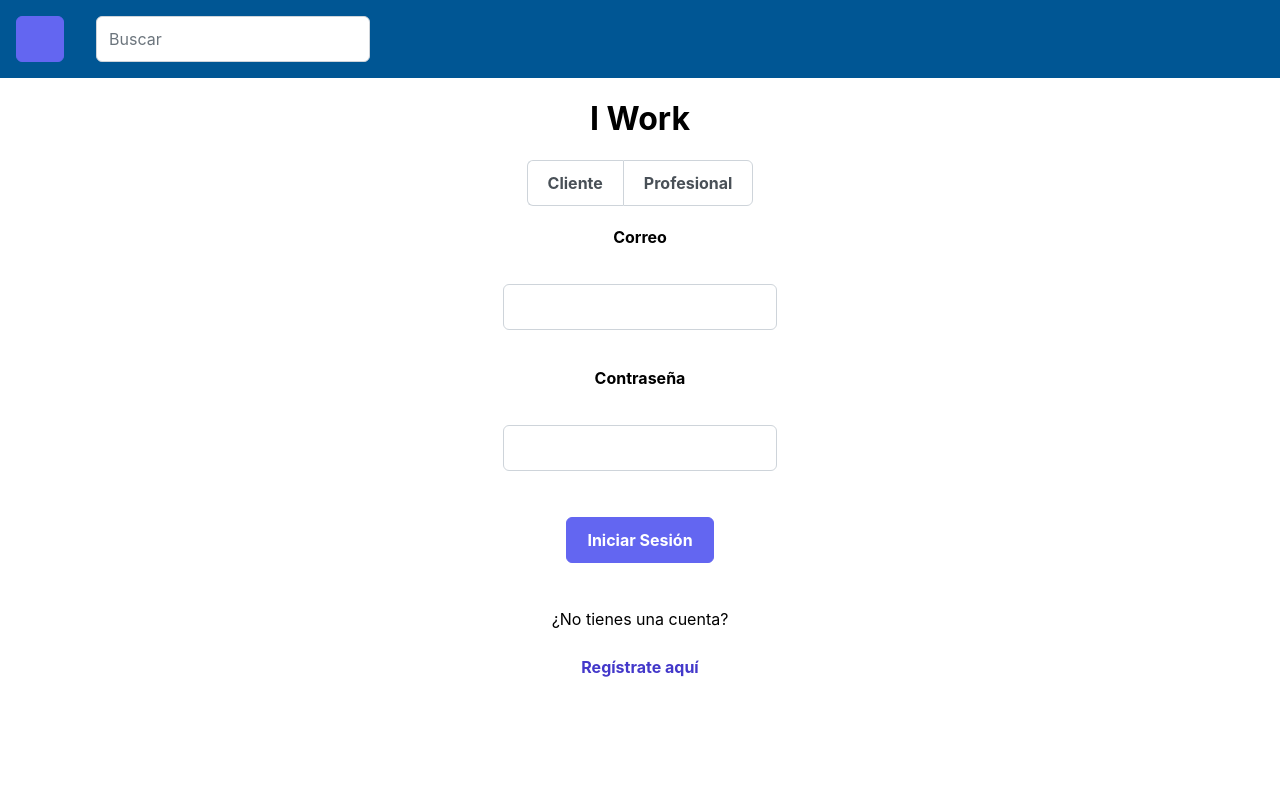
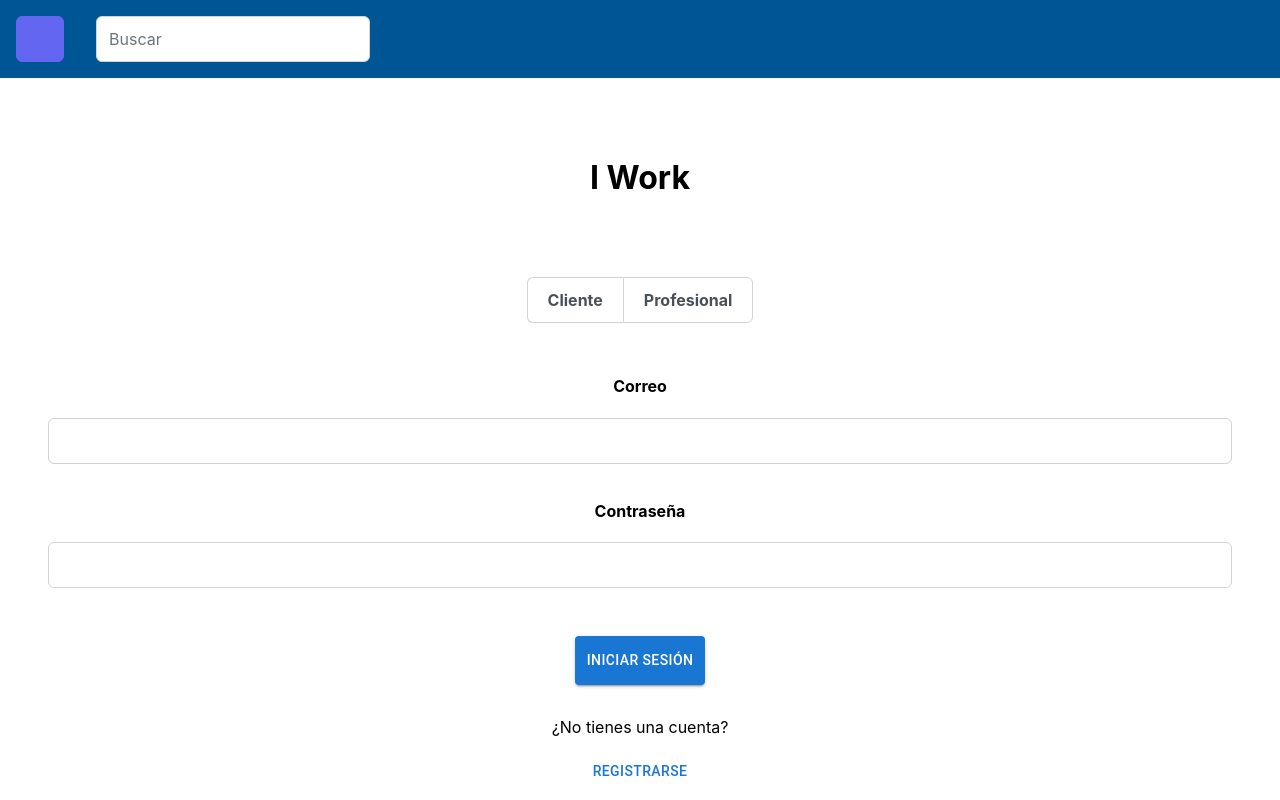
Before and after one commit to TomvShoo/IWork, a React (Create React App) app: page /Login in a window 1280 px wide. Built offline with nearby package versions, Linux system fonts and the light colour scheme.

Commit message:
Mejoras al diseño de la interfaz de login y register

```diff
--- a/package.json
+++ b/package.json
@@ -3,6 +3,9 @@
   "version": "0.1.0",
   "private": true,
   "dependencies": {
+    "@emotion/react": "^11.11.1",
+    "@emotion/styled": "^11.11.0",
+    "@mui/material": "^5.14.8",
     "@testing-library/jest-dom": "^5.17.0",
     "@testing-library/react": "^13.4.0",
     "@testing-library/user-event": "^13.5.0",
--- a/src/App.js
+++ b/src/App.js
@@ -1,6 +1,6 @@
 // import logo from './logo.svg';
 import "./App.css";
-import "primereact/resources/primereact.min.css";
+// import "primereact/resources/primereact.min.css";
 import { Login } from "./components/Login";
 import { Routes, Route } from "react-router-dom";
 import { Perfil } from "./components/Perfil";
--- a/src/components/Login.js
+++ b/src/components/Login.js
@@ -1,55 +1,80 @@
 import { Outlet, Link } from "react-router-dom";
-import React from "react";
+// import React from "react";
+import * as React from "react";
+import Alert from "@mui/material/Alert";
+import { Card } from "primereact/card";
 import { InputText } from "primereact/inputtext";
-import { Button } from "primereact/button";
+// import { Button } from "primereact/button";
 import { Password } from "primereact/password";
 import SwitchButton from "./SwitchButton";
+
 //theme
 import "primereact/resources/themes/lara-light-indigo/theme.css";
 //core
 import "primereact/resources/primereact.min.css";
+import { Button } from "@mui/material";
 
 const Estilo = {
-  divlogin: {
+  tittle: {
+    margin: "5rem",
+  },
+  switchButton: {
+    margin: "1rem",
+  },
+  inputs: {
+    margin: "2rem 0rem",
+  },
+  input: {
     display: "flex",
     flexDirection: "column",
+    margin: "1rem 0rem"
+  },
+  inputText: {
+    margin: "0rem 3rem",
   },
   button: {
-    margin: "30px",
+    padding: "0.75rem",
+    margin: "1rem 0rem",
   },
 };
 
 export const Login = () => {
   return (
-    <div>
-      <h1>I Work</h1>
+    <container>
+      <h1 style={Estilo.tittle}>I Work</h1>
 
-      <SwitchButton />
+      <div style={Estilo.switchButton}>
+        <SwitchButton />
+      </div>
 
-      <div style={Estilo.divlogin}>
-        <h4>Correo</h4>
-        <p>
-          <InputText></InputText>
-        </p>
-
-        <h4>Contraseña</h4>
-        <p>
-          <Password></Password>
-        </p>
+      <div style={Estilo.inputs}>
+        <div style={Estilo.input}>
+          <h4>Correo</h4>
+          <InputText style={Estilo.inputText}></InputText>
+        </div>
+        <div style={Estilo.input}>
+          <h4>Contraseña</h4>
+          <InputText style={Estilo.inputText}></InputText>
+        </div>
+        {/* <Password style={Estilo.input}></Password> */}
       </div>
 
       <div>
         <Link to="/Menu">
-          <Button style={Estilo.button} label="Iniciar Sesión"></Button>
+          <Button variant="contained" style={Estilo.button}>
+            Iniciar Sesión
+          </Button>
+          {/* <Button style={Estilo.button} label="Iniciar Sesión"></Button> */}
         </Link>
       </div>
 
       <div>
         <p>¿No tienes una cuenta?</p>
         <Link to="/Registro">
-          <Button label="Regístrate aquí" link />
+          <Button>Registrarse</Button>
+          {/* <Button label="Regístrate aquí" link /> */}
         </Link>
       </div>
-    </div>
+    </container>
   );
 };
--- a/src/components/Menu.js
+++ b/src/components/Menu.js
@@ -27,7 +27,7 @@ export const Menu = () => {
           <h2>Sidebar</h2>
           <ul>
             <li>
-              <Link to="/">Menú principal</Link>
+              <Link to="/Menu">Menú principal</Link>
             </li>
             <li>
               <Link to="/Perfil">Perfil</Link>
--- a/src/components/Registro.js
+++ b/src/components/Registro.js
@@ -12,16 +12,17 @@ import "primereact/resources/themes/lara-light-indigo/theme.css";
 import "primereact/resources/primereact.min.css";
 
 const Estilo = {
-  card: {
+  container: {
     display: "flex",
     flexDirection: "column",
+    margin: "3rem 0rem",
   },
   inputs: {
     display: "flex",
     flexDirection: "column",
   },
   input: {
-    margin: "1rem 0rem",
+    margin: "1rem 2rem",
   },
   cuentas: {
     display: "flex",
@@ -41,8 +42,7 @@ const Estilo = {
 
 export const Registro = () => {
   return (
-    <container>
-      <Card style={Estilo.card}>
+    <container style={Estilo.container}>
       <div style={Estilo.inputs}>
         <InputText placeholder="Nombre" style={Estilo.input}></InputText>
         <InputText placeholder="Correo" style={Estilo.input}></InputText>
@@ -74,7 +74,6 @@ export const Registro = () => {
           <Button>Aceptar</Button>
         </Link>
       </div>
-      </Card>
     </container>
   );
 };
```
Also changed, not shown: 1 other file (tests, documents, lock files or other folders). Lines whose indentation alone changed are shown as unchanged.
